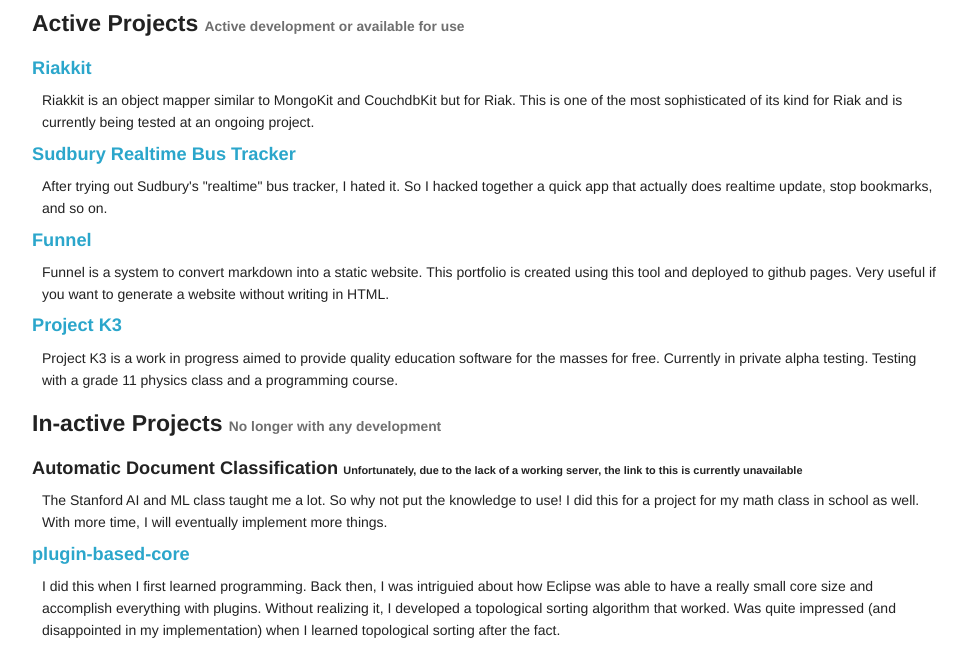
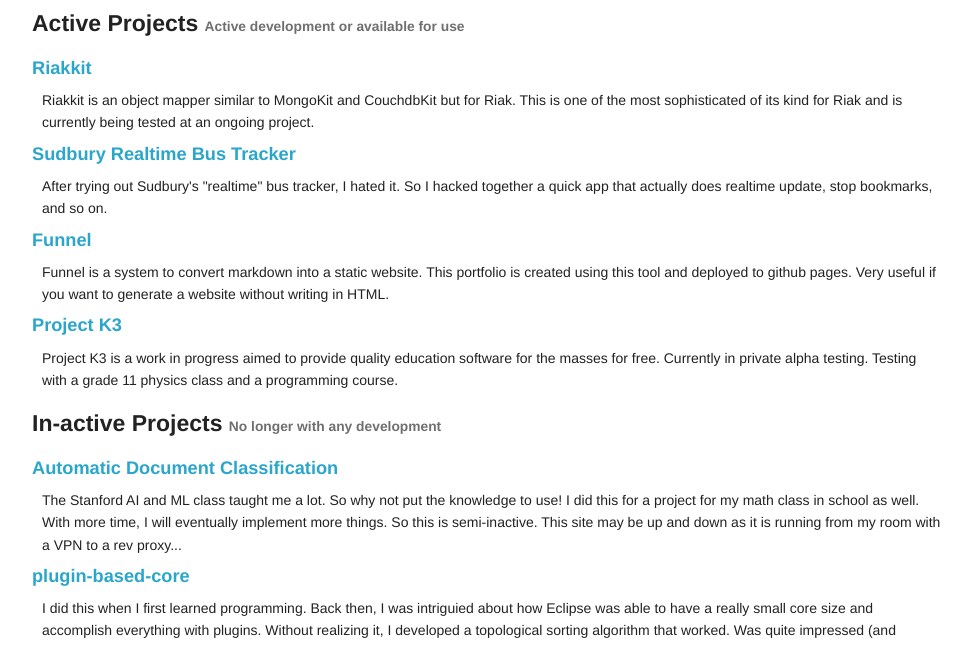
Before and after one commit to shuhaowu/shuhaowu.github.com, a plain HTML site: page showcase/index.html in a window 1280 px wide. Shown: the part 129-774 px from the top of the page, without its empty margins (153-1126 px from the left). Drawn offline with Linux system fonts and the light colour scheme; files whose address does not match are found by name.

Commit message:
Updated as RDC is back!

```diff
--- a/showcase/index.html
+++ b/showcase/index.html
@@ -11,7 +11,7 @@
 	<!-- Set the viewport width to device width for mobile -->
 	<meta name="viewport" content="width=device-width" />
 
-	<title>Showcase</title>
+	<title>Showcase - Shuhao</title>
 
 	<!-- Included CSS Files -->
 	<link rel="stylesheet" href="/static/stylesheets/foundation.css">
@@ -74,8 +74,8 @@
 </dl></p>
 <h4>In-active Projects <small>No longer with any development</small></h4>
 <p><dl>
-<dt>Automatic Document Classification <small>Unfortunately, due to the lack of a working server, the link to this is currently unavailable</small></dt>
-<dd>The Stanford AI and ML class taught me a lot. So why not put the knowledge to use! I did this for a project for my math class in school as well. With more time, I will eventually implement more things. </dd>
+<dt><a href="http://rdc.thekks.net">Automatic Document Classification</a></dt>
+<dd>The Stanford AI and ML class taught me a lot. So why not put the knowledge to use! I did this for a project for my math class in school as well. With more time, I will eventually implement more things. So this is semi-inactive. This site may be up and down as it is running from my room with a VPN to a rev proxy...</dd>
 <dt><a href="https://github.com/shuhaowu/plugin-based-core">plugin-based-core</a></dt>
 <dd>I did this when I first learned programming. Back then, I was intriguied about how Eclipse was able to have a really small core size and accomplish everything with plugins. Without realizing it, I developed a topological sorting algorithm that worked. Was quite impressed (and disappointed in my implementation) when I learned topological sorting after the fact.</dd>
 <dt><a href="https://github.com/shuhaowu/liteframework">liteFramework</a></dt>
```
Also changed, not shown: 404.html (+1 -1 lines), contact/index.html (+2 -1 lines), cv/index.html (+1 -1 lines), home/index.html (+1 -1 lines), index.html (+1 -1 lines).
